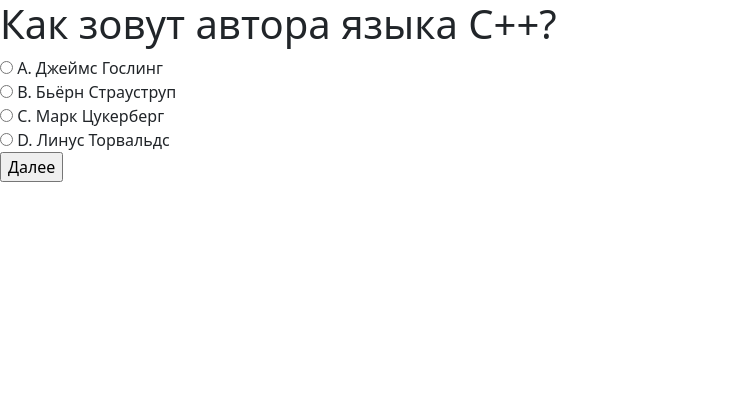
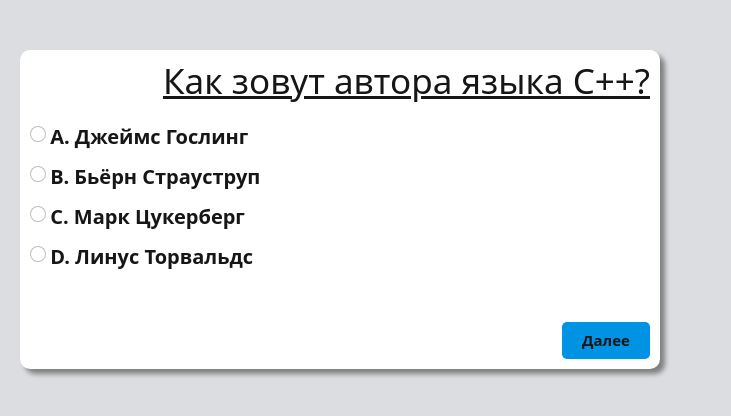
Before and after one commit to blyoha/WebQuiz, a Django app: page /1/ in a window 1280 px wide. Shown: the top 416 px of the page, without its empty margins (0-731 px from the left). Run offline with Django 3.2, Linux system fonts and the light colour scheme; data comes from the database, SQL or seed files in the repository; both versions use the stored data as it was after the commit.

Commit message:
Edited some UI design.

```diff
--- a/myQuiz/static/myQuiz/css/main.css
+++ b/myQuiz/static/myQuiz/css/main.css
@@ -1,16 +1,12 @@
 body {
-    background: white;
+    background: #dcdde0;
     text-align: center;
+    color: #161616;
 }
 
-h1 {
-    color: #8abbff;
-}
-
-button {
-    background-color: #5199FF;
+.start_button {
+    background: #0092e3;
     border: none;
-    color: white;
     padding: 15px 32px;
     text-align: center;
     text-decoration: none;
@@ -19,9 +15,30 @@ button {
     margin-top: 40px;
     transition: .2s ease;
     border-radius: 5px;
+    font-weight: bold;
 }
 
-button:hover {
+.question_button {
+    background-color: #0092e3;
+    border: none;
+    padding: 7px 20px;
+    color: #161616;
+    text-align: center;
+    text-decoration: none;
+    display: inline-block;
+    font-size: 15px;
+    margin-top: 40px;
+    transition: .2s ease;
+    border-radius: 5px;
+    font-weight: bold;
+
+}
+
+.start_button:hover {
+    transform: scale(1.05);
+}
+
+.question_button:hover {
     transform: scale(1.05);
 }
 
@@ -30,5 +47,38 @@ button:hover {
 }
 
 .question {
-    margin-top: 200px;
+    margin-top: 50px;
+    text-align: left;
+    margin-left: 20px;
+    background-color: white;
+    padding: 10px;
+    border-radius: 10px;
+    width: 50%;
+    box-shadow: 5px 5px 5px gray;
 }
+
+.answer {
+    font-weight: bold;
+    font-size: 20px;
+    bg-color: blue;
+    margin-bottom: 10px;
+}
+
+.question_text {
+    font-size: 35px;
+    color: #161616;
+    margin-bottom: 20px;
+    text-decoration: underline;
+}
+
+.question_head {
+    display: flex;
+    justify-content: flex-end;
+
+}
+
+.next_button {
+    width: 100%;
+    display: flex;
+    justify-content: flex-end;
+}
--- a/myQuiz/templates/myQuiz/index.html
+++ b/myQuiz/templates/myQuiz/index.html
@@ -14,7 +14,7 @@
     <div class="content">
         <h1>Тест по программированию</h1>
         <form action="1">
-            <button>Начать</button>
+            <button class="start_button">Начать</button>
         </form>
     </div>
 
--- a/myQuiz/templates/myQuiz/questionLayout.html
+++ b/myQuiz/templates/myQuiz/questionLayout.html
@@ -8,26 +8,32 @@
     <meta http-equiv="X-UA-Compatible" content="ie=edge">
     <title>Тест</title>
     <link rel="stylesheet" href="https://cdn.jsdelivr.net/npm/bootstrap@5.0.2/dist/css/bootstrap.min.css">
-
+    <link rel="stylesheet" href="{% static 'myQuiz/css/main.css' %}">
 </head>
 <body>
     <div class="question">
-        <h1>{{ question.text }}</h1>
+        <div class="question_head">
+            <h1 class="question_text">{{ question.text }}</h1>
+        </div>
         <form action="{% url 'myQuiz:vote' question.id %}" method="post">
             {% csrf_token %}
             {% for ans in question.answer_set.all %}
                 {% if question.id == 4 or question.id == 5 %}
-                    <input type="checkbox" name="ans" id="ans{{ forloop.counter }}" value="{{ ans.id }}">
+                    <input class="form-check-input" type="checkbox" name="ans" id="ans{{ forloop.counter }}" value="{{ ans.id }}">
                 {% else %}
-                    <input type="radio" name="ans" id="ans{{ forloop.counter }}" value="{{ ans.id }}">
+                    <input class="form-check-input" type="radio" name="ans" id="ans{{ forloop.counter }}" value="{{ ans.id }}">
                 {% endif %}
-                <label for="ans{{ forloop.counter }}">{{ ans.text }}</label><br>
+                <label class="answer" for="ans{{ forloop.counter }}">{{ ans.text }}</label><br>
             {% endfor %}
             {% if error_message %}<p><strong>{{ error_message }}</strong></p>{% endif %}
             {% if question.id == 5 %}
-                <input type='submit' value='Завершить тест'>
+                <div class="next_button">
+                    <input class="question_button" type='submit' value='Завершить тест'>
+                </div>
             {% else %}
-                <input type='submit' value='Далее'>
+                <div class="next_button">
+                    <input class="question_button" type='submit' value='Далее'>
+                </div>
             {% endif %}
         </form>
     </div>
--- a/myQuiz/templates/myQuiz/results.html
+++ b/myQuiz/templates/myQuiz/results.html
@@ -1,3 +1,4 @@
+{% load static %}
 <!doctype html>
 <html lang="ru">
 <head>
@@ -6,6 +7,8 @@
           content="width=device-width, user-scalable=no, initial-scale=1.0, maximum-scale=1.0, minimum-scale=1.0">
     <meta http-equiv="X-UA-Compatible" content="ie=edge">
     <title>Результаты</title>
+    <link rel="stylesheet" href="https://cdn.jsdelivr.net/npm/bootstrap@5.0.2/dist/css/bootstrap.min.css">
+    <link rel="stylesheet" href="{% static 'myQuiz/css/main.css' %}">
 </head>
 <body>
     <h1>Результат теста</h1>
```
Also changed, not shown: db.sqlite3.
